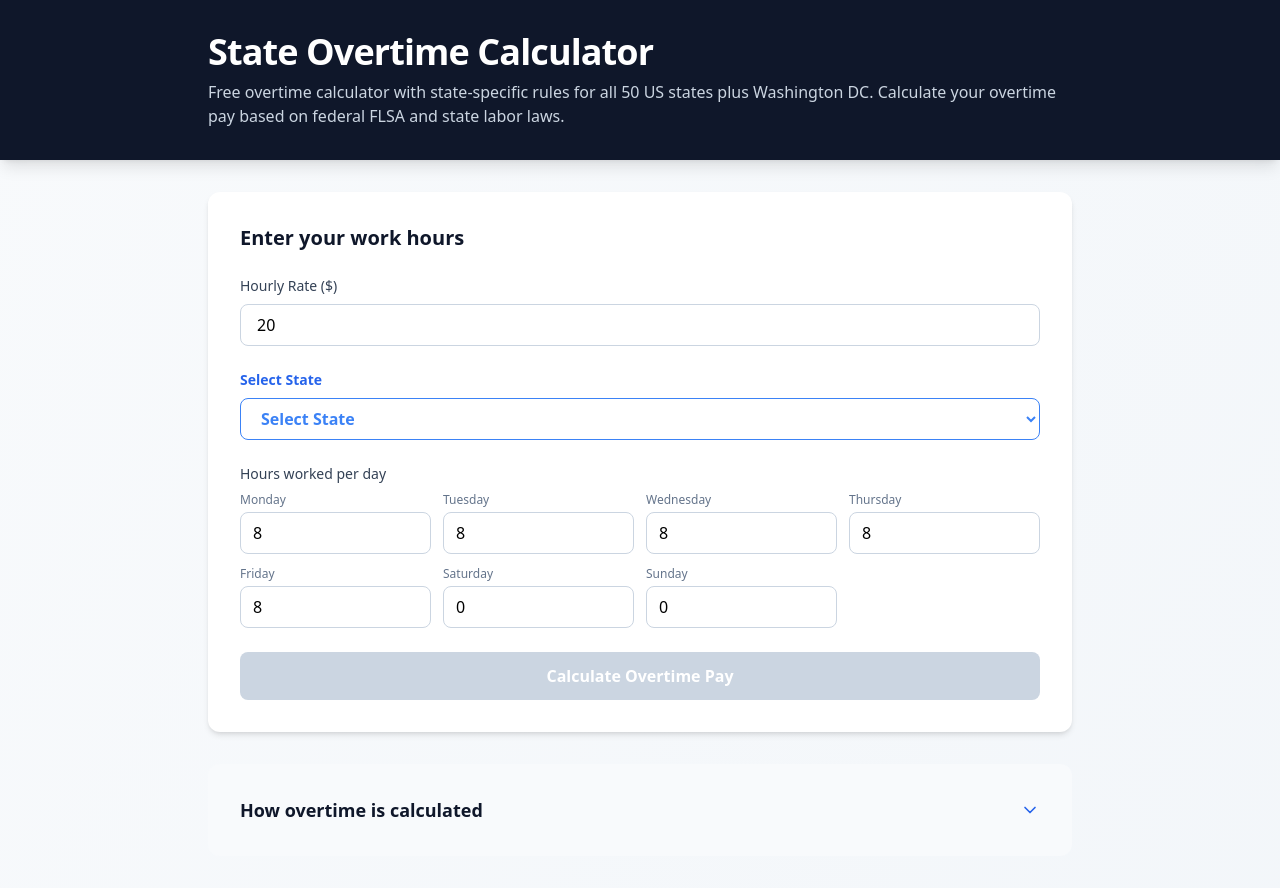
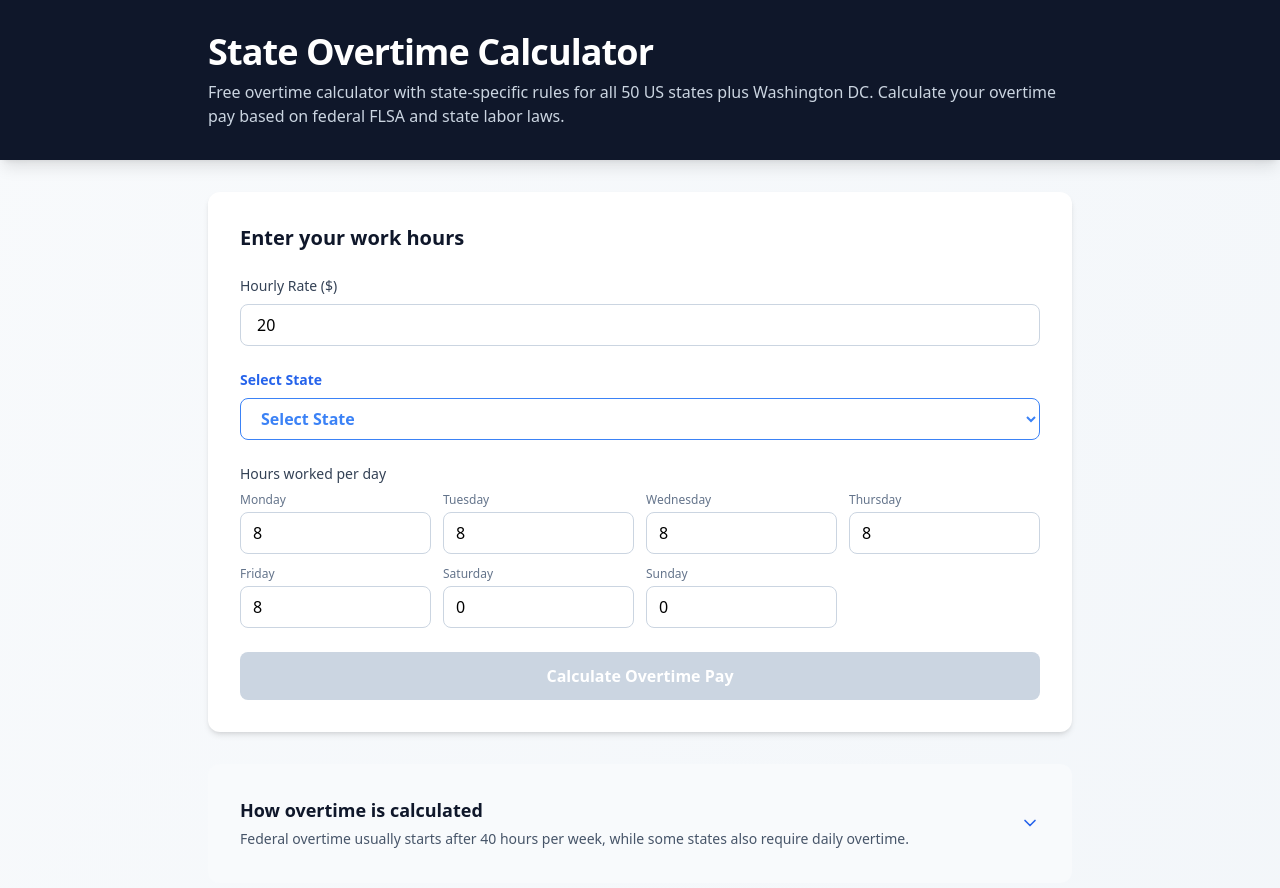
Before and after one commit to kikaifabrik-flow/stateovertime, a Next.js app: page / in a window 1280 px wide. Shown: the top 888 px of the page. Built offline with nearby package versions, Linux system fonts and the light colour scheme.

Commit message:
Add homepage overtime summary

```diff
--- a/src/app/page.tsx
+++ b/src/app/page.tsx
@@ -345,8 +345,16 @@ export default function Home() {
         )}
 
         <details className="group mt-8 bg-slate-50 rounded-xl p-6 md:p-8">
-          <summary className="flex cursor-pointer list-none items-center justify-between gap-4 text-lg font-semibold text-slate-900 [&::-webkit-details-marker]:hidden">
-            <span>How overtime is calculated</span>
+          <summary className="flex cursor-pointer list-none items-center justify-between gap-4 [&::-webkit-details-marker]:hidden">
+            <span className="min-w-0">
+              <span className="block text-lg font-semibold text-slate-900">
+                How overtime is calculated
+              </span>
+              <span className="mt-1 block text-sm font-normal leading-relaxed text-slate-600">
+                Federal overtime usually starts after 40 hours per week, while
+                some states also require daily overtime.
+              </span>
+            </span>
             <svg
               aria-hidden="true"
               className="h-5 w-5 shrink-0 text-blue-600 transition-transform group-open:rotate-180"
```
